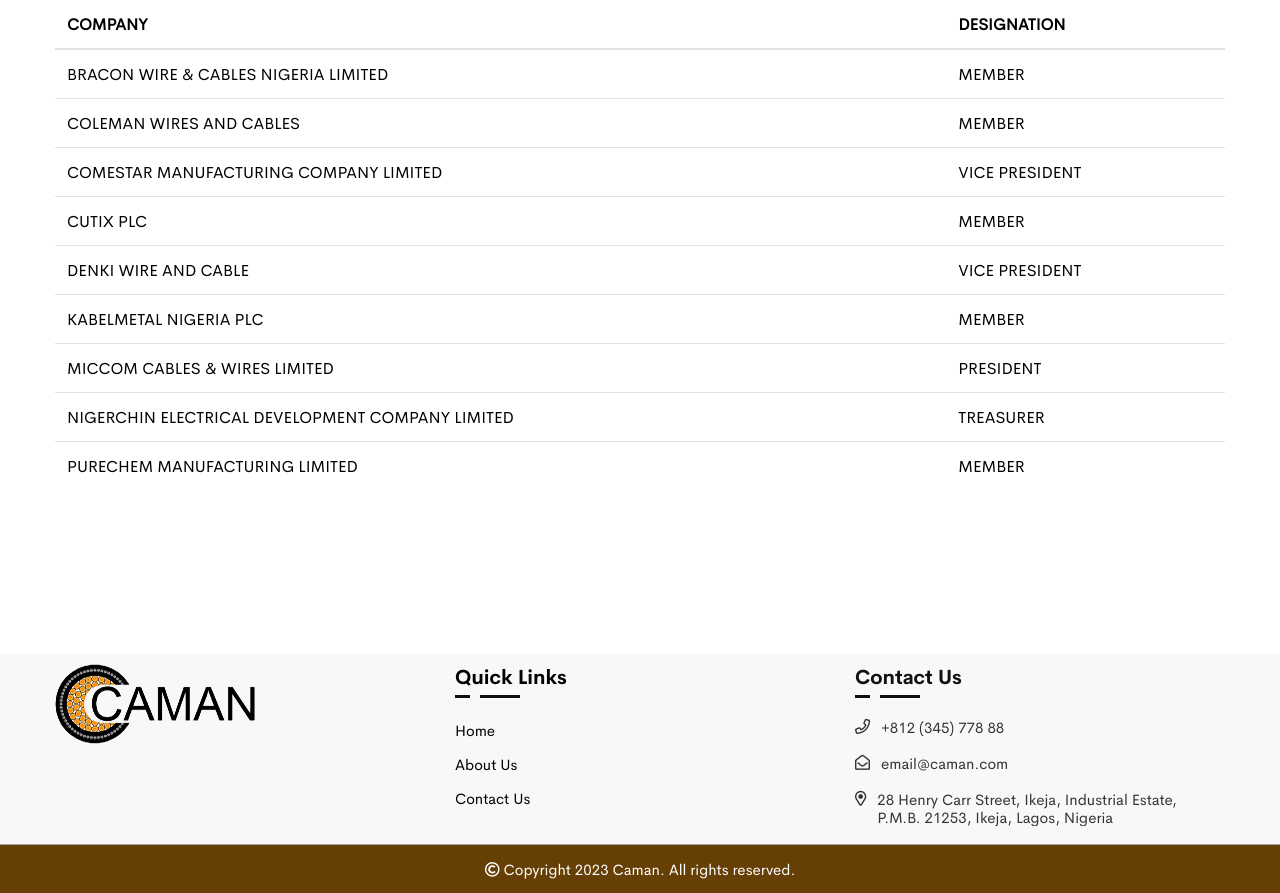
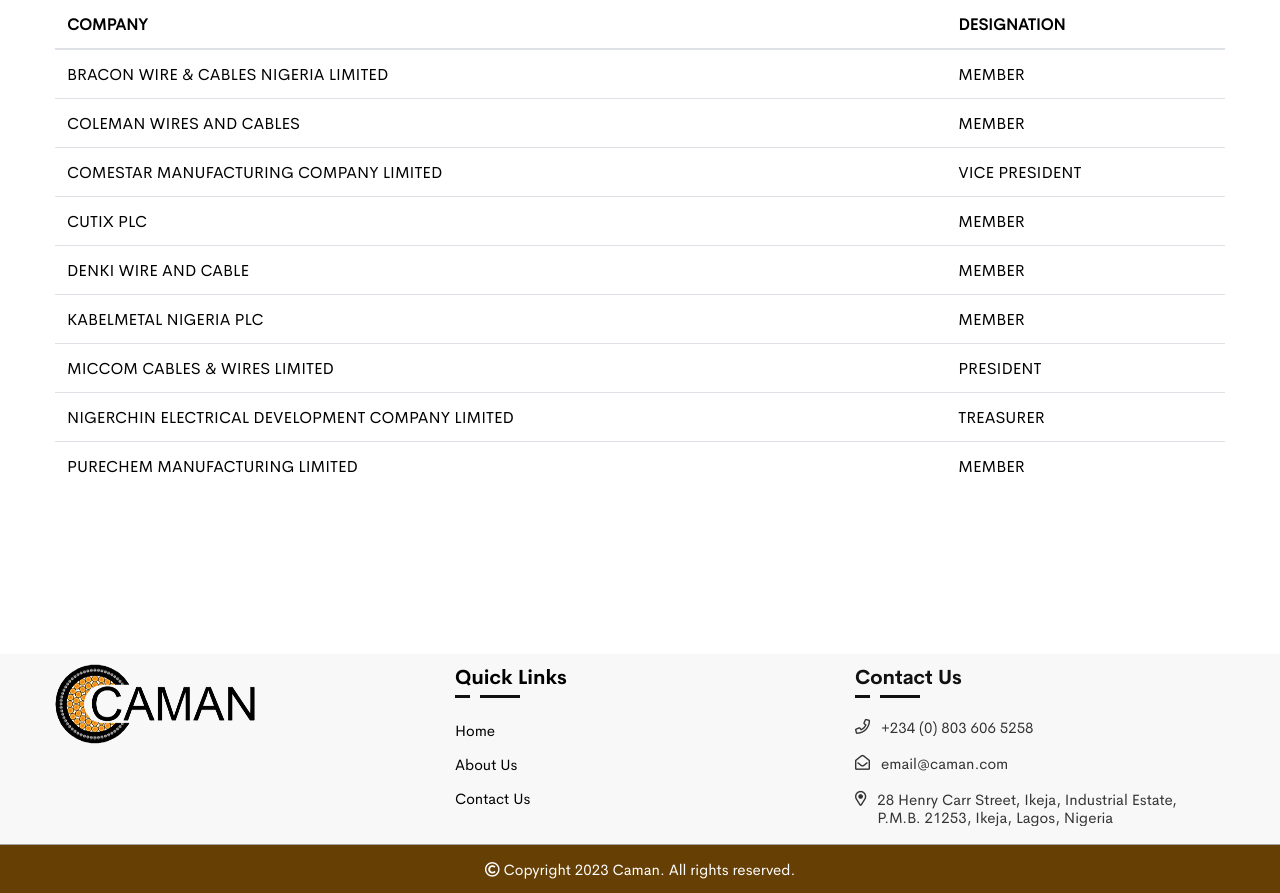
Before and after one commit to rahmlad-aramide/caman, a PHP site: page /board_of_directors.php in a window 1280 px wide. Shown: the part 394-1287 px from the top of the page. Run offline with PHP 8.4, Linux system fonts and the light colour scheme; some libraries are stand-ins or nearby versions.

Commit message:
update: added contact number and rearranged members

```diff
--- a/board_of_directors.php
+++ b/board_of_directors.php
@@ -33,7 +33,7 @@
                     </tr>
                     <tr>
                         <td>DENKI WIRE AND CABLE</td>
-                        <td>VICE PRESIDENT </td>
+                        <td>MEMBER</td>
                     </tr>
                     <tr>
                         <td>KABELMETAL NIGERIA PLC</td>
--- a/footer.php
+++ b/footer.php
@@ -42,7 +42,7 @@
                                     <i class="far fa-phone"></i>
                                 </div>
                                 <div class="contact-address-text">
-                                    <h4>+812 (345) 778 88</h4>
+                                    <h4>+234 (0) 803 606 5258</h4>
                                 </div>
                             </li>
                             <li>
```
Also changed, not shown: our-corporate-members.php (+4 -4 lines).
